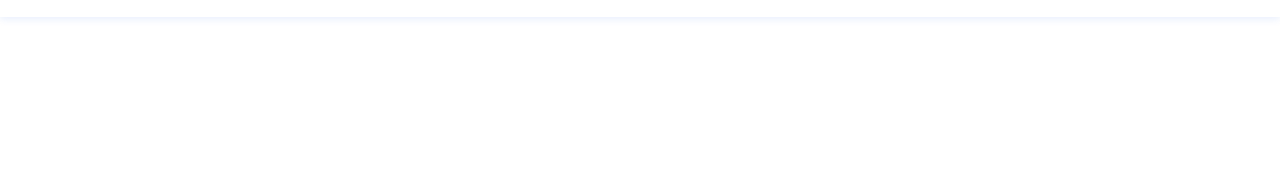
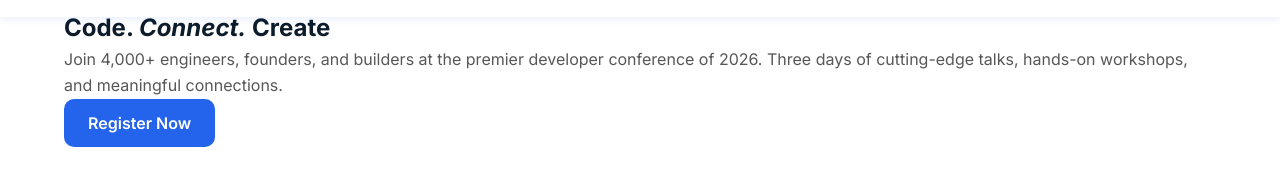
Before and after one commit to s-ajib/Assignment-01-DevConf-2026, a plain HTML site: page index.html in a window 1280 px wide. Shown: the part 71-256 px from the top of the page. Drawn offline with Linux system fonts and the light colour scheme.

Commit message:
banner section added

```diff
--- a/index.html
+++ b/index.html
@@ -46,7 +46,18 @@
 
     <main class="main">
       <!-- Banner Section -->
-      <section class="banner section"></section>
+      <section class="banner section">
+        <div class="section__container container">
+          <h1 class="banner__title">Code. <em>Connect.</em> Create</h1>
+          <p class="banner__desc">
+            Join 4,000+ engineers, founders, and builders at the premier
+            developer conference of 2026. Three days of cutting-edge talks,
+            hands-on workshops, and meaningful connections.
+          </p>
+
+          <a href="#" class="banner__cta btn">Register Now</a>
+        </div>
+      </section>
 
       <!-- Speakers Section -->
       <section class="speakers section"></section>
```
